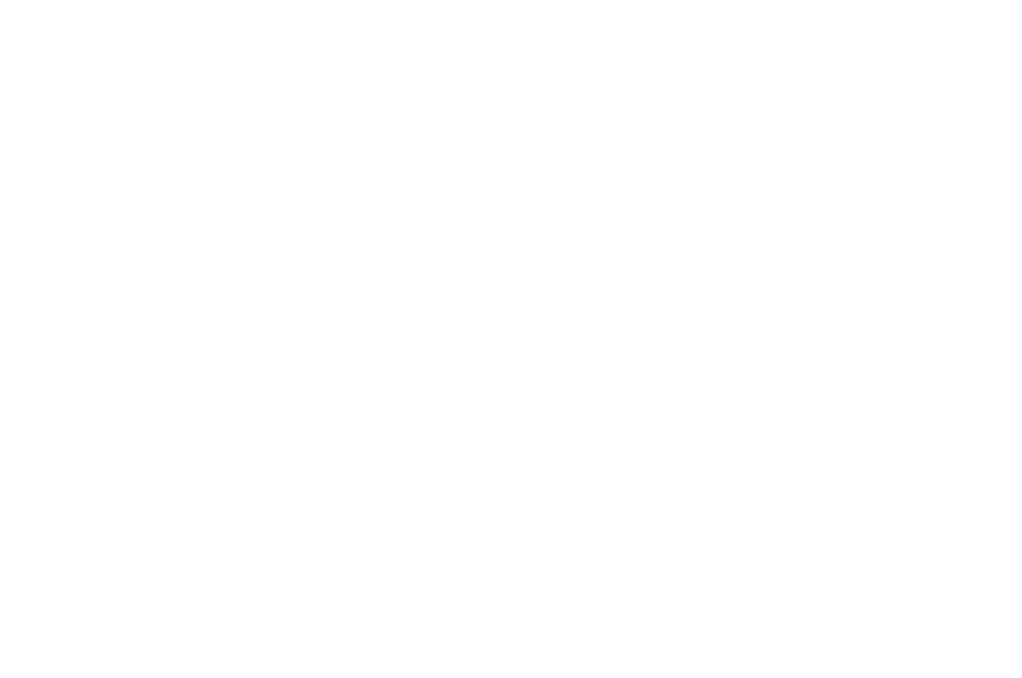
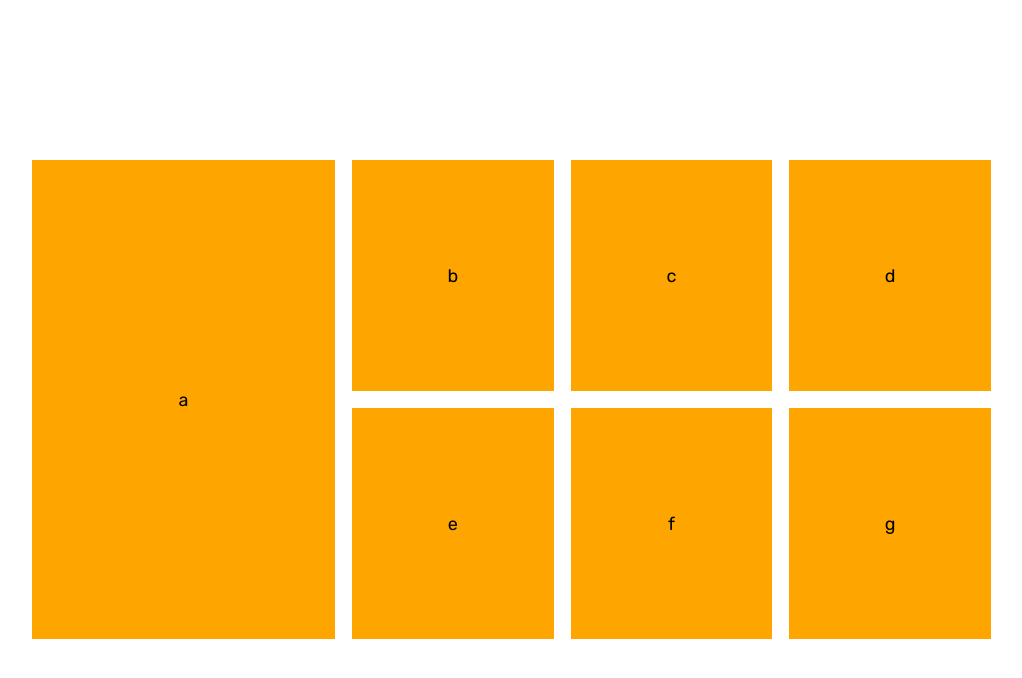
Before and after one commit to danilovilhena/frontend-mentor-challenges, a React (Create React App) app in the folder time-tracking-dashboard/: page / in a window 1280 px wide. Shown: the top 678 px of the page, without its empty margins (128-1150 px from the left). Built offline with nearby package versions, Linux system fonts and the light colour scheme.

Commit message:
[time-tracking-dashboard] Converting style guide to CSS

```diff
--- a/time-tracking-dashboard/package.json
+++ b/time-tracking-dashboard/package.json
@@ -6,6 +6,7 @@
     "@testing-library/jest-dom": "^5.15.0",
     "@testing-library/react": "^11.2.7",
     "@testing-library/user-event": "^12.8.3",
+    "node-sass": "^6.0.1",
     "react": "^17.0.2",
     "react-dom": "^17.0.2",
     "react-scripts": "4.0.3",
--- a/time-tracking-dashboard/public/index.html
+++ b/time-tracking-dashboard/public/index.html
@@ -4,40 +4,16 @@
     <meta charset="utf-8" />
     <link rel="icon" href="%PUBLIC_URL%/favicon.ico" />
     <meta name="viewport" content="width=device-width, initial-scale=1" />
-    <meta name="theme-color" content="#000000" />
-    <meta
-      name="description"
-      content="Web site created using create-react-app"
-    />
+    <meta name="description" content="Web site created using create-react-app" />
     <link rel="apple-touch-icon" href="%PUBLIC_URL%/logo192.png" />
-    <!--
-      manifest.json provides metadata used when your web app is installed on a
-      user's mobile device or desktop. See https://developers.google.com/web/fundamentals/web-app-manifest/
-    -->
     <link rel="manifest" href="%PUBLIC_URL%/manifest.json" />
-    <!--
-      Notice the use of %PUBLIC_URL% in the tags above.
-      It will be replaced with the URL of the `public` folder during the build.
-      Only files inside the `public` folder can be referenced from the HTML.
-
-      Unlike "/favicon.ico" or "favicon.ico", "%PUBLIC_URL%/favicon.ico" will
-      work correctly both with client-side routing and a non-root public URL.
-      Learn how to configure a non-root public URL by running `npm run build`.
-    -->
-    <title>React App</title>
+    <title>Frontend Mentor | Time tracking dashboard</title>
+    <link rel="preconnect" href="https://fonts.googleapis.com">
+    <link rel="preconnect" href="https://fonts.gstatic.com" crossorigin>
+    <link href="https://fonts.googleapis.com/css2?family=Rubik:wght@300;400;500&display=swap" rel="stylesheet">
   </head>
   <body>
     <noscript>You need to enable JavaScript to run this app.</noscript>
     <div id="root"></div>
-    <!--
-      This HTML file is a template.
-      If you open it directly in the browser, you will see an empty page.
-
-      You can add webfonts, meta tags, or analytics to this file.
-      The build step will place the bundled scripts into the <body> tag.
-
-      To begin the development, run `npm start` or `yarn start`.
-      To create a production bundle, use `npm run build` or `yarn build`.
-    -->
   </body>
 </html>
--- a/time-tracking-dashboard/src/App.js
+++ b/time-tracking-dashboard/src/App.js
@@ -1,8 +1,16 @@
-import './App.css';
+import './App.scss';
 
 function App() {
   return (
-    <div className="App"></div>
+    <section className="grid">
+      <header>a</header>
+      <div className="block">b</div>
+      <div className="block">c</div>
+      <div className="block">d</div>
+      <div className="block">e</div>
+      <div className="block">f</div>
+      <div className="block">g</div>
+    </section>
   );
 }
 
--- /dev/null
+++ b/time-tracking-dashboard/src/App.scss
@@ -0,0 +1,22 @@
+.grid {
+    display: grid;
+    grid-template-columns: 1.5fr repeat(3, 1fr);
+    grid-template-rows: repeat(2, 1fr);
+    grid-gap: 1rem;
+    height: 30rem;
+    width: 60rem;
+
+    * {
+        background: orange;
+        display: flex;
+        justify-content: center;
+        align-items: center;
+        margin-bottom: 1px;
+        margin-right: 1px;
+    }
+
+    header {
+        grid-column: 1 / 2;
+        grid-row: 1 / 3;
+    }
+}
--- a/time-tracking-dashboard/src/index.css
+++ b/time-tracking-dashboard/src/index.css
@@ -1,3 +1,28 @@
+:root {
+	--pale-blue: hsl(236, 100%, 87%);
+	--desatured-blue: hsl(235, 45%, 61%);
+	--verydark-blue: hsl(226, 43%, 10%);
+	--dark-blue: hsl(235, 46%, 20%);
+	--light-blue: hsl(195, 74%, 62%);
+    --blue: hsl(246, 80%, 60%);
+	--orange: hsl(15, 100%, 70%);
+	--yellow: hsl(43, 84%, 65%);
+	--red: hsl(348, 100%, 68%);
+	--green: hsl(145, 58%, 55%);
+	--violet: hsl(264, 64%, 52%);
+}
+
+* {
+    font-family: 'Rubik', sans-serif;
+    color: var(--white);
+    transition: all 0.25s ease-in-out;
+}
+
 body {
-  margin: 0;
+    height: 100vh;
+    display: flex;
+    align-items: center;
+    justify-content: center;
+    margin: 0;
+	font-size: 1.125rem;
 }
```
Also changed, not shown: time-tracking-dashboard/src/App.css (deleted), 2 other files (tests, documents, lock files or other folders).
